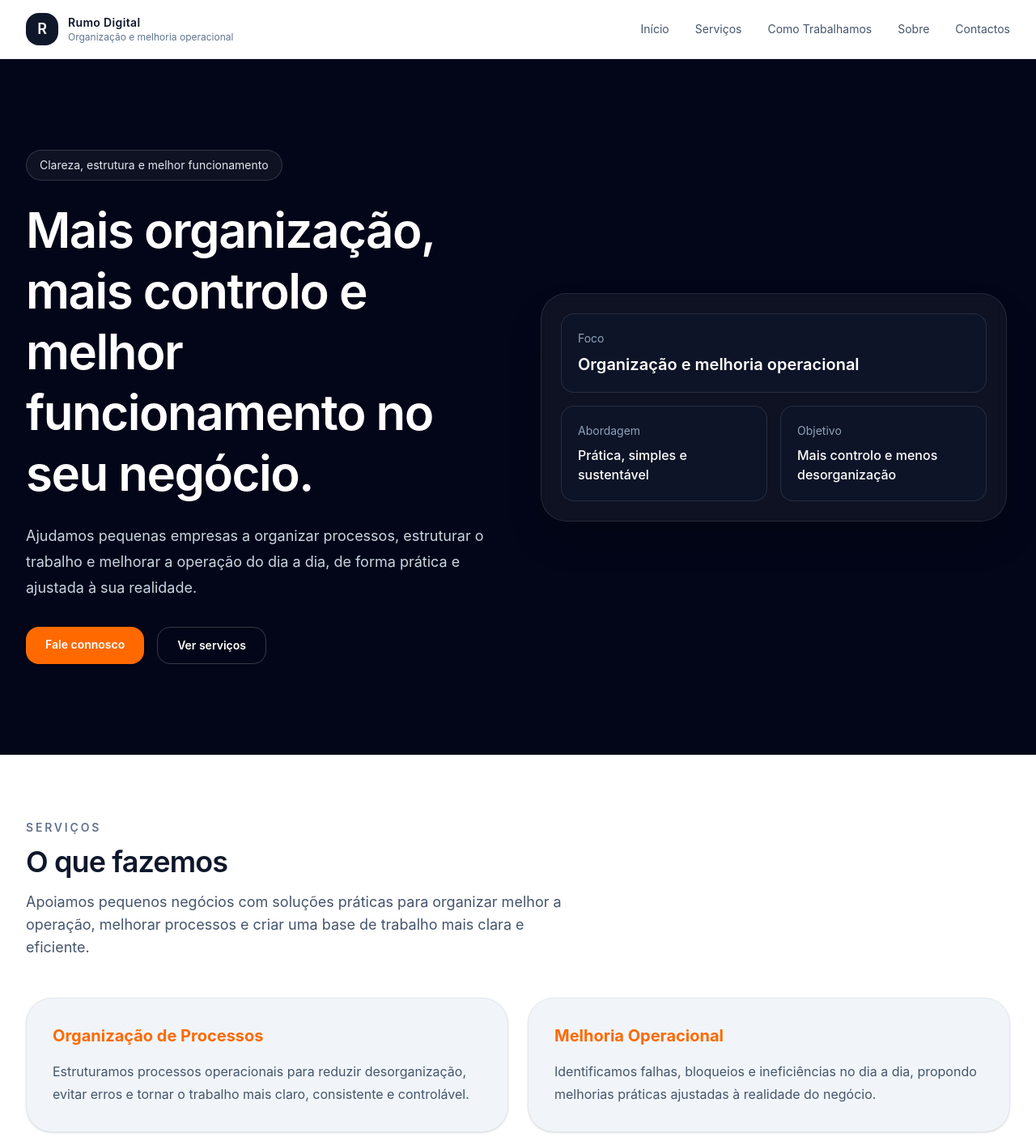
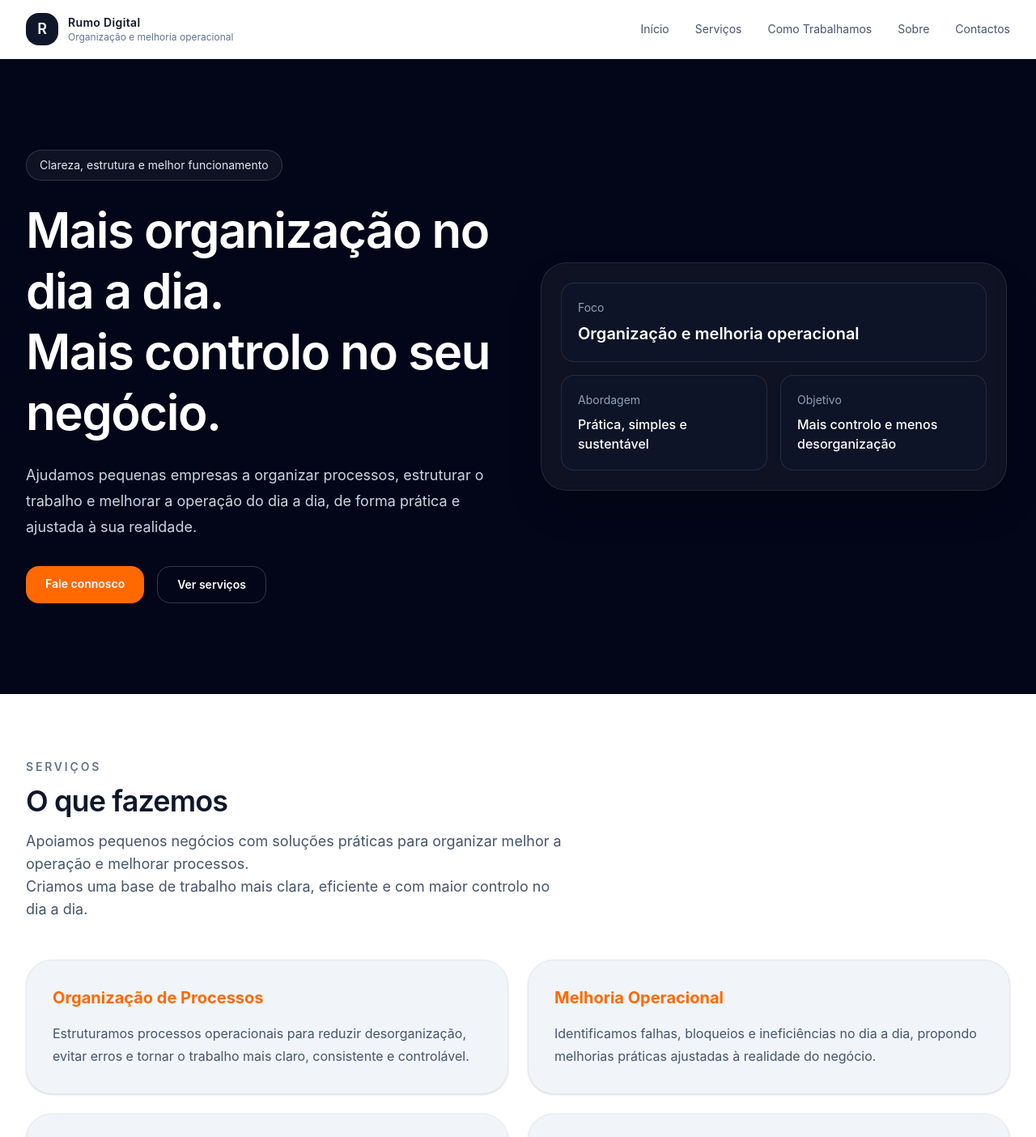
Before and after one commit to joaodmascarenhas/rumo-digital-web, a React (Vite) app: page / in a window 1280 px wide. Shown: the top 1404 px of the page at 81% size. Built offline with nearby package versions, Linux system fonts and the light colour scheme.

Commit message:
Melhoria copy serviços e hero

```diff
--- a/src/App.jsx
+++ b/src/App.jsx
@@ -91,7 +91,9 @@ export default function App() {
             </div>
 
             <h1 className="max-w-3xl text-4xl font-semibold leading-tight tracking-tight sm:text-5xl lg:text-6xl">
-              Mais organização, mais controlo e melhor funcionamento no seu negócio.
+              Mais organização no dia a dia.
+              <br />
+              Mais controlo no seu negócio.
             </h1>
 
             <p className="mt-6 max-w-2xl text-lg leading-8 text-slate-300">
@@ -148,8 +150,9 @@ export default function App() {
             O que fazemos
           </h2>
           <p className="mt-4 text-lg text-slate-600">
-            Apoiamos pequenos negócios com soluções práticas para organizar melhor a operação,
-            melhorar processos e criar uma base de trabalho mais clara e eficiente.
+            Apoiamos pequenos negócios com soluções práticas para organizar melhor a operação e melhorar processos.
+            <br />
+            Criamos uma base de trabalho mais clara, eficiente e com maior controlo no dia a dia.
           </p>
         </div>
 
@@ -220,6 +223,9 @@ export default function App() {
                 Acreditamos numa abordagem prática, à medida de cada cliente e sem complexidade desnecessária,
                 sempre orientada para utilidade real e melhoria sustentada.
               </p>
+              <p className="font-semibold text-slate-900">
+                Não complicamos. Organizamos.
+               </p>
             </div>
           </div>
 
@@ -254,8 +260,8 @@ export default function App() {
             </h2>
             <p className="mt-6 max-w-xl text-lg leading-8 text-slate-300">
               Se pretende melhorar a organização e o funcionamento do seu negócio, entre em
-              contacto. A primeira conversa permite perceber o seu contexto e identificar onde
-              existe margem real de melhoria.
+              contacto. Se sente que o seu negócio podia funcionar melhor, vale a pena conversar.
+              A primeira conversa permite perceber o seu contexto e identificar onde existe margem real de melhoria.
             </p>
           </div>
 
```
